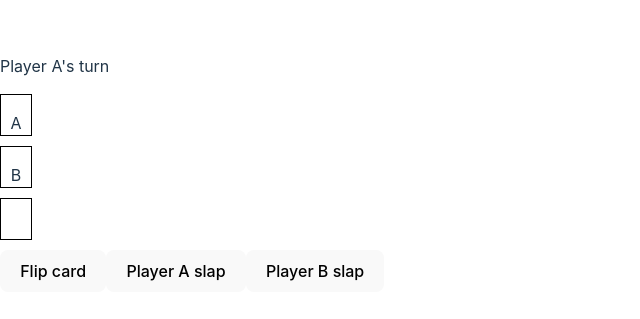
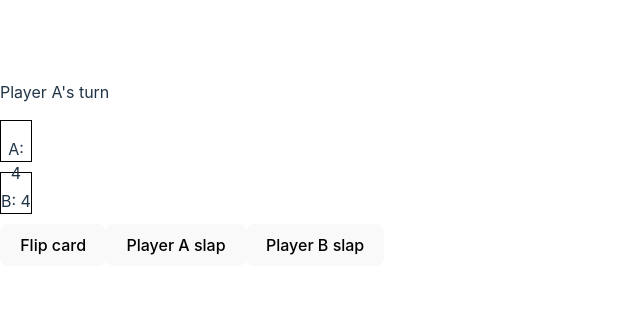
Before and after one commit to TomokoMiyakoshi/egyptian-ratscrew-game, a React (Vite) app: page / in a window 1280 px wide. Shown: the part 235-554 px from the top of the page, without its empty margins (0-640 px from the left). Built offline with nearby package versions, Linux system fonts and the light colour scheme.

Commit message:
When player makes mistake, their top card moved to mistake pile

```diff
--- a/src/App.jsx
+++ b/src/App.jsx
@@ -12,10 +12,10 @@ export default function App() {
   const deckA = useQueue(testDeckA)
   const deckB = useQueue(testDeckB)
   const testMistake = [{id:1, value:4},{id:2, value:3},{id:3, value:2},{id:4, value:1}]
-  const mistakePile = useQueue(testMistake)
+  // const mistakePile = useQueue(testMistake)
   // const deckA = useQueue(shuffledDeck.slice(0, 26))
   // const deckB = useQueue(shuffledDeck.slice(26))
-  // const mistakePile = useQueue([])
+  const mistakePile = useQueue([])
   const pile = useQueue([])
   const [playerATurn, setPlayerATurn] = useState(true)
   const [canSlap, setCanSlap] = useState(true)
@@ -23,11 +23,10 @@ export default function App() {
   const [mistakeMaker, setMistakeMaker] = useState("")
   const [gameOver, setGameOver] = useState(false)
 
-  // const topMistakeCardElem = <Card mistake={true} value={mistakePile[mistakePile.length - 1].value} />
-
-  console.log({pile})
   console.log("Deck A:", deckA.queue)
   console.log("Deck B:", deckB.queue)
+  console.log({mistakePile})
+  console.log({pile})
 
   const flipCard = (e) => {
     e.preventDefault()
@@ -117,11 +116,11 @@ export default function App() {
     if (isSlapperA) {
       // highlight mistake maker's deck red
       setMistakeMaker("A")
-      mistakePile.enqueue(deckA.dequeue)
+      mistakePile.enqueue(deckA.dequeue())
 
     } else {
       setMistakeMaker("B")
-      mistakePile.enqueue(deckB.dequeue)
+      mistakePile.enqueue(deckB.dequeue())
     }
 
     // unhighlight mistake maker's deck
@@ -135,20 +134,20 @@ export default function App() {
         <p>{playerATurn? "Player A's turn" : "Player B's turn"}</p>
 
         <div className="deck">
-          <FlippedCard deckName="A" mistakeMaker={mistakeMaker}/>
+          <FlippedCard deckName="A" mistakeMaker={mistakeMaker} deckSize={deckA.queue.length}/>
         </div>
 
         <div className="deck">
           {pile.queue.length > 0 && !gameOver &&
-            <Card key={pile.back.id} value={pile.back.value} pileWinner={pileWinner}/>}
+            <Card key={pile.back.id} value={pile.back.value} pileWinner={pileWinner} deckSize={pile.queue.length} />}
         </div>
 
         <div className="deck">
-          <FlippedCard deckName="B" mistakeMaker={mistakeMaker}/>
+          <FlippedCard deckName="B" mistakeMaker={mistakeMaker} deckSize={deckB.queue.length}/>
         </div>
 
         <div className="deck">
-          {mistakePile.queue.length > 0 && <FlippedCard deckName="mistake"/>}
+          {mistakePile.queue.length > 0 && <FlippedCard deckName="mistake" deckSize={mistakePile.queue.length}/>}
         </div>
       </div>
 
--- a/src/components/Card.jsx
+++ b/src/components/Card.jsx
@@ -1,7 +1,7 @@
 import React from "react"
 
 export default (props) => {
-    const {value, pileWinner} = props;
+    const {value, pileWinner, deckSize} = props;
 
     let color;
     if (pileWinner == "A") {
--- a/src/components/FlippedCard.jsx
+++ b/src/components/FlippedCard.jsx
@@ -1,9 +1,7 @@
 import react from "react"
 
 export default (props) => {
-    const {mistakeMaker, deckName} = props
-
-    console.log({mistakeMaker, deckName})
+    const {mistakeMaker, deckSize, deckName} = props
 
     const styles={
         background: mistakeMaker === deckName ? "red" : "",
@@ -15,7 +13,7 @@ export default (props) => {
     }
     return (
         <div style={styles} className="card flipped-card">
-            <p>{deckName === "mistake" ? "" : deckName}</p>
+            <p>{deckName === "mistake" ?  deckSize: `${deckName}: ${deckSize}`}</p>
         </div>
     )
 }
--- a/src/hooks/useQueue.js
+++ b/src/hooks/useQueue.js
@@ -14,8 +14,9 @@ const useQueue = (array = []) => {
 
     const dequeue = () => {
         if (queue != []) {
+            const dequedElem = queue[0]
             setQueue(queue => queue.slice(1, queue.length))
-            return queue[0]
+            return dequedElem
         }
     }
 
```
